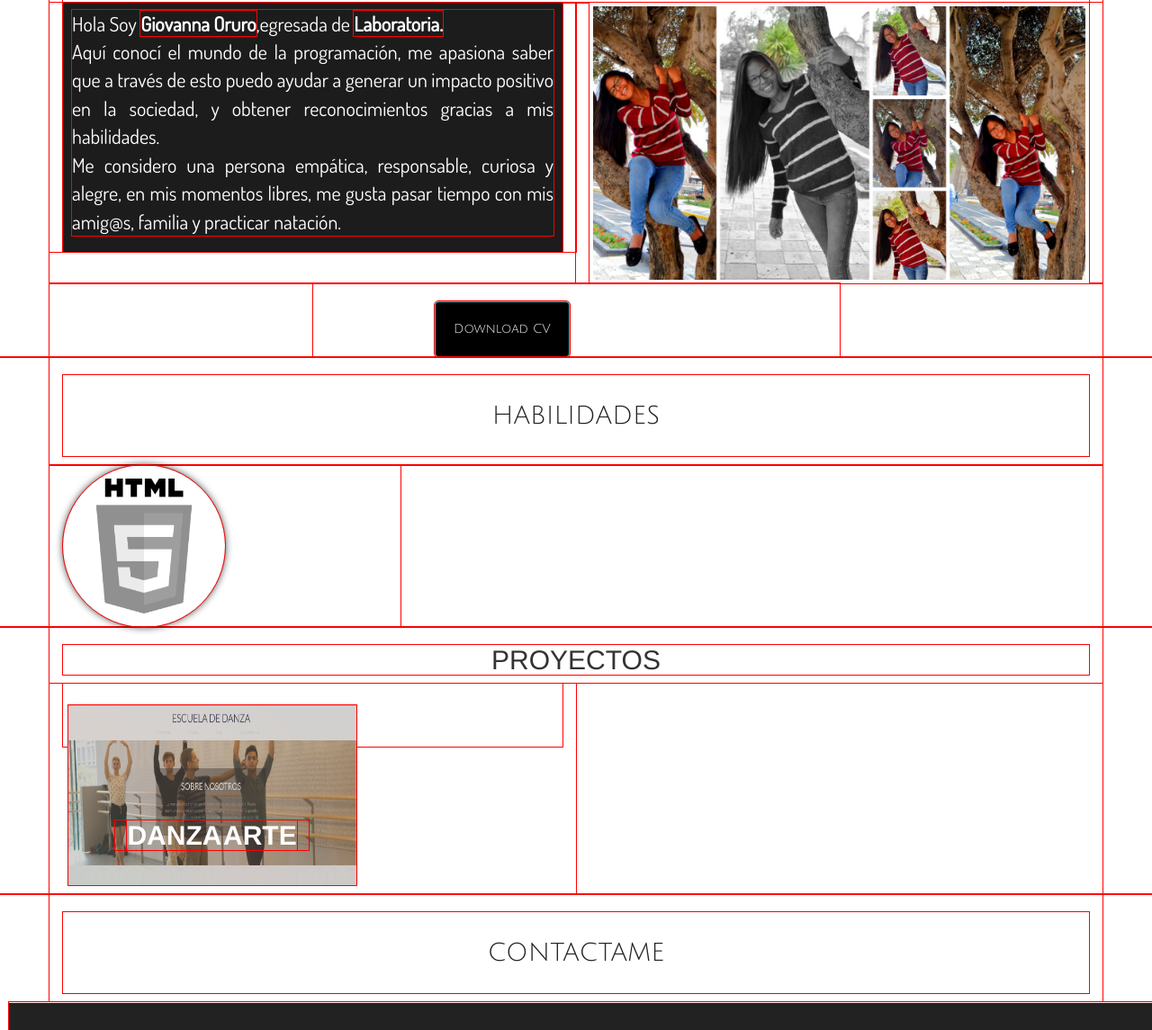
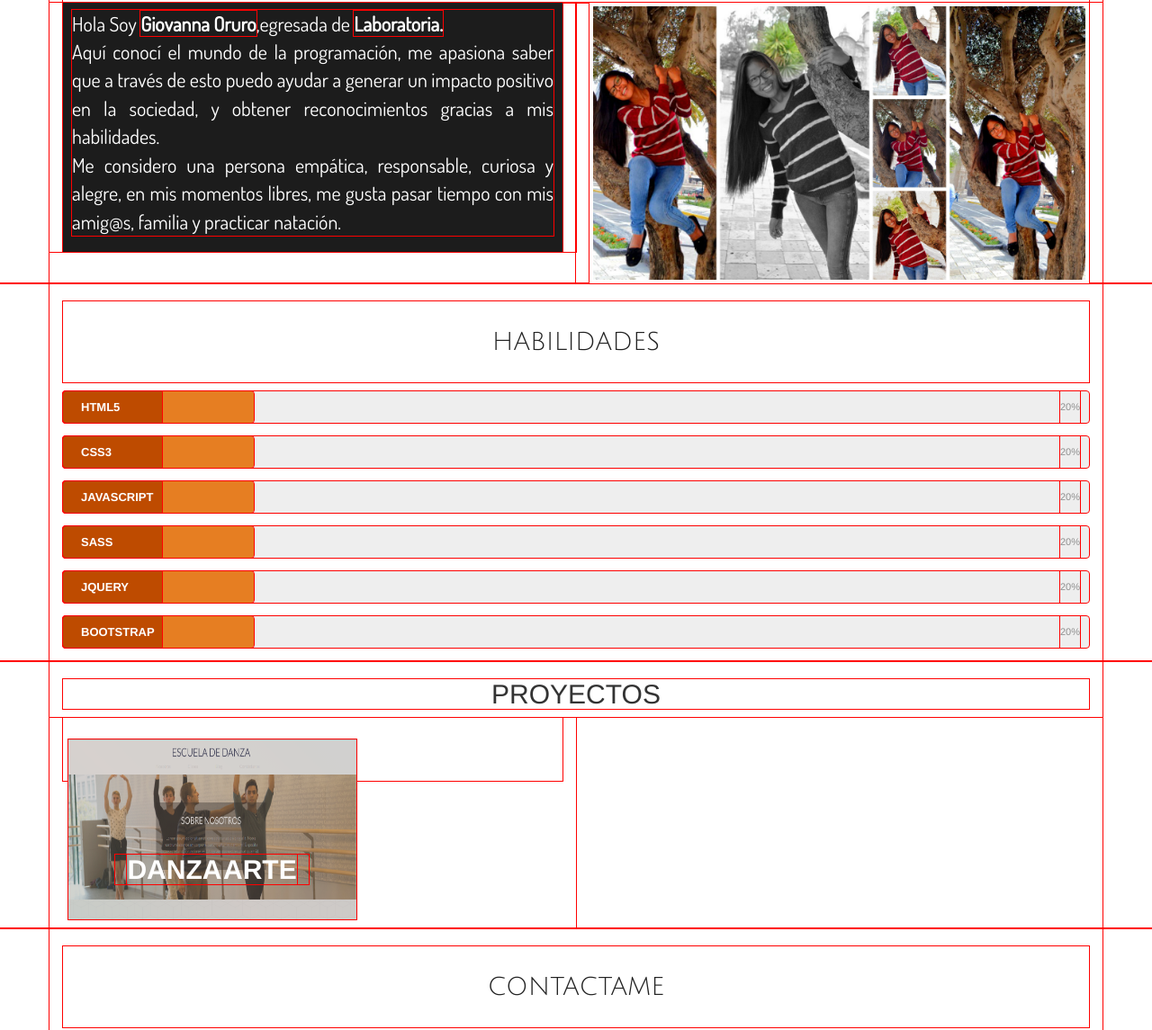
Before and after one commit to VGIO2/PORTAFOLIO_, a plain HTML site: page index.html in a window 1280 px wide. Shown: the part 837-1982 px from the top of the page at 90% size. Drawn offline with nearby package versions, Linux system fonts and the light colour scheme.

Commit message:
se agrego habilidades y nav bar

```diff
--- a/index.html
+++ b/index.html
@@ -17,7 +17,7 @@
 
 <!----------------------------------HEADER-->
 <header>
-<nav class="navbar navbar-fixed-top">
+ <nav class="navbar navbar-inverse navbar-fixed-top">
 		  <div class="container-fluid">
 			  <div class="navbar-header">
 				  <button type="button" class="navbar-toggle collapsed" data-toggle="collapse" data-target="#bs-example-navbar-collapse-1" aria-expanded="false">
@@ -26,24 +26,26 @@
 					<span class="icon-bar"></span>
 					<span class="icon-bar"></span>
 				  </button>
-				  <a class="navbar-brand" href=""><img src="imagenes/logo.png" style="width:65px" alt="" ></a>
-				  <span>Giovanna Oruro</span>
+
+				  <nav class="navbar navbar-light bg-faded">
+                     <a class="navbar-brand" href="#">
+                      <img src="imagenes/logo3.PNG" width="65" height="60" alt="">GIOVANNA ORURO</a>
+                 </nav>
 			  </div>
 		  	  <div class="collapse navbar-collapse" id="bs-example-navbar-collapse-1">
-
 			  <ul class="nav navbar-nav navbar-right">
-
-				<li id="btn-aboutMe"><a href="#">Acerca de mi</a></li>
-				<li id="btn-skills"><a href="#">Habilidades</a></li>
-				<li id="btn-portfolio"><a href="#">Proyectos</a></li>
-				<li id="btn-contact"><a href="#">Contactame</a></li>
+				<li><a href="#new">Inicio</a></li>
+				<li><a href="#about_me">Acerca de mi</a></li>
+				<li><a href="#skills">Habilidades</a></li>
+				<li><a href="#proyects">Proyectos</a></li>
+				<li><a href="#contact">Contactame</a></li>
 			  </ul>
-			  </div>
+			 </div>
 		  </div>
-</nav>
+ </nav>
 </header>
 <!----------------------------------------------------HERO-->
-<section class="section_1">
+<section id="new" class="section_1">
    <div class="hero-content">
        <h2>Giovanna Oruro</h2>
        <hr>
@@ -52,11 +54,11 @@
        </p>
    </div>
    <div class=" hero-img">
-       <img  class="pull-right img-responsive" src="imagenes/gio17.jpeg" alt="">
+       <img  class="pull-right img-responsive" src="imagenes/gio2.jpeg" alt="">
    </div>
 </section>
 <!-------------------------------------------------ACERCA DE MI -->
-<section class="section_2">
+<section id="about_me" class="section_2">
    <div class="container">
       <div class="col-xs-12">
           <h2 class="text-center">ACERCA DE MI </h2>
@@ -73,31 +75,57 @@
               <img class="img-responsive" src="imagenes/collage2.jpg"  alt="">
           </div>
        </div>
-       <div class="row">
-           <div class="col-md-6 col-md-offset-3">
-               <a href="Docs/CV-Gio.pdf" class="btn btn-info hvr-bounce-to-bottom " download="curriculum.pdf" role="button">Download CV</a>
-           </div>
-       </div>
+
    </div>
 </section>
 
 <!-------------------------------------HABILIDADES-->
-<section class="section_3">
-    <div class="container">
-        <div class="row">
-            <div class="col-md-12">
-                <h2 class="text-center">HABILIDADES</h2>
-            </div>
-        </div>
-        <div class="row">
-             <div class="col-md-4">
-                <div class="hab1 animated fadeInLeftBig "></div>
-             </div>
-        </div>
-    </div>
+<section id="skills" class="section_3">
+   <div class="container">
+       <h2 class="text-center">HABILIDADES</h2>
+
+       <div class="skillbar clearfix " data-percent="20%">
+	   <div class="skillbar-title" style="background: #d35400;"><span>HTML5</span></div>
+	   <div class="skillbar-bar" style="background: #e67e22;"></div>
+	   <div class="skill-bar-percent">20%</div>
+       </div> <!-- End Skill Bar -->
+
+       <div class="skillbar clearfix " data-percent="20%">
+	   <div class="skillbar-title" style="background: #d35400;"><span>CSS3</span></div>
+	   <div class="skillbar-bar" style="background: #e67e22;"></div>
+	   <div class="skill-bar-percent">20%</div>
+       </div> <!-- End Skill Bar -->
+
+       <div class="skillbar clearfix " data-percent="20%">
+	   <div class="skillbar-title" style="background: #d35400;"><span>JAVASCRIPT</span></div>
+	   <div class="skillbar-bar" style="background: #e67e22;"></div>
+	   <div class="skill-bar-percent">20%</div>
+       </div> <!-- End Skill Bar -->
+
+       <div class="skillbar clearfix " data-percent="20%">
+	   <div class="skillbar-title" style="background: #d35400;"><span>SASS</span></div>
+	   <div class="skillbar-bar" style="background: #e67e22;"></div>
+	   <div class="skill-bar-percent">20%</div>
+       </div> <!-- End Skill Bar -->
+
+       <div class="skillbar clearfix " data-percent="20%">
+	   <div class="skillbar-title" style="background: #d35400;"><span>JQUERY</span></div>
+	   <div class="skillbar-bar" style="background: #e67e22;"></div>
+	   <div class="skill-bar-percent">20%</div>
+       </div> <!-- End Skill Bar -->
+
+        <div class="skillbar clearfix " data-percent="20%">
+	   <div class="skillbar-title" style="background: #d35400;"><span>BOOTSTRAP</span></div>
+	   <div class="skillbar-bar" style="background: #e67e22;"></div>
+	   <div class="skill-bar-percent">20%</div>
+       </div> <!-- End Skill Bar -->
+
+   </div>
+
+
 </section>
 <!----------------------------------PROYECTOS-->
-<section class="section_4" >
+<section id="proyects" class="section_4" >
 		<div class="container">
 			<h2 class="text-center">PROYECTOS</h2>
 			<div class="row">
@@ -118,7 +146,7 @@
 
 </section>
 <!----------------------------------CONTACTAME-->
-<section class="section_5">
+<section id="contact" class="section_5">
    <div class="container">
       <h2 class="text-center" >CONTACTAME</h2>
       <hr class="linea_oscura pull-left">
@@ -127,6 +155,11 @@
               <h5>SDKAJFAJK</h5>
           </div>
           <div class="col-md-8"><img class="img-responsive pull-right" src="imagenes/gio18.jpg" alt=""></div>
+          <div class="row">
+           <div class="col-md-6 col-md-offset-3">
+               <a href="Docs/CV-Gio.pdf" class="btn btn-info hvr-bounce-to-bottom " download="curriculum.pdf" role="button">Download CV</a>
+           </div>
+          </div>
        </div>
    </div>
 </section>
--- a/js/main.js
+++ b/js/main.js
@@ -1,20 +1,7 @@
-/*function progress(){
-    var prg = document.getElementById('progress');
-    var percent = document.getElementById('percentCount');
-    var counter = 5;
-    var progress = 25;
-    var id = setInterval(frame, 50);
-
-    function frame(){
-        if (progress == 500 & counter == 100){
-            clearInterval(id);
-        }else{
-            progress += 5;
-            counter += 1;
-            prg.style.width = progress +'px';
-            percent.innerHTML = counter +'%';
-        }
-    }
-
-}
-progress();*/
+jQuery(document).ready(function(){
+	jQuery('.skillbar').each(function(){
+		jQuery(this).find('.skillbar-bar').animate({
+			width:jQuery(this).attr('data-percent')
+		},6000);
+	});
+});
--- a/sass/main.scss
+++ b/sass/main.scss
@@ -2,10 +2,12 @@
 @import 'partials/personal.scss';
 
 *{outline: solid red 1px};
+
 body{
     margin: 0;
 
 }
+
 @mixin titulos{
     font-family: $letra_titulos;
     font-size: 28px;
@@ -21,22 +23,17 @@ body{
     color: #fff;
     padding: 8px 10px 8px 10px;
 }
-/*---------------------------------------------------HEADER*/
-header{
-
-}
+/*-----------------------------HEADER*/
 .navbar{
     margin: 0;
-    background-color: white;
+    background-color: black;
 
     .navbar-toggle{
-        margin-right: 15px;
-        margin-top: 25px;
+        padding: 0;
+        margin: 0;
     }
     .navbar-brand{
         background-color:$color_header;
-        padding-bottom: 10px;
-        padding-top: 10px;
         margin-top: 20px;
     }
     span{
@@ -95,34 +92,90 @@ header{
         @include letra_contenido;
 
     }
-    .btn{
-        font-family: $letra_titulos;
-        padding: 20px;
-        margin-top: 20px;
-        margin-left: 120px;
 
-        &.btn-info{
-            background-color: black;
-       }
-    }
 }
 
 
 /*-----------------HABILIDADES*/
+
 .section_3{
     h2{
         @include titulos;
     }
-    .hab1{
-        width: 180px;
-        height: 180px;
-        border-radius: 100%;
-        box-shadow: 0 0 8px rgba(0, 0, 0, .8);
-        background: url(../imagenes/html.png) no-repeat;
-        background-position: center center;
-        background-size: 150px;
 
-    }
+}
+
+.skillbar {
+	position:relative;
+	display:block;
+	margin-bottom:15px;
+	width:100%;
+	background:#eee;
+	height:35px;
+	border-radius:3px;
+	-moz-border-radius:3px;
+	-webkit-border-radius:3px;
+	-webkit-transition:0.4s linear;
+	-moz-transition:0.4s linear;
+	-ms-transition:0.4s linear;
+	-o-transition:0.4s linear;
+	transition:0.4s linear;
+	-webkit-transition-property:width, background-color;
+	-moz-transition-property:width, background-color;
+	-ms-transition-property:width, background-color;
+	-o-transition-property:width, background-color;
+	transition-property:width, background-color;
+}
+
+.skillbar-title {
+	position:absolute;
+	top:0;
+	left:0;
+width:110px;
+	font-weight:bold;
+	font-size:13px;
+	color:#ffffff;
+	background:#6adcfa;
+	-webkit-border-top-left-radius:3px;
+	-webkit-border-bottom-left-radius:4px;
+	-moz-border-radius-topleft:3px;
+	-moz-border-radius-bottomleft:3px;
+	border-top-left-radius:3px;
+	border-bottom-left-radius:3px;
+}
+
+.skillbar-title span {
+	display:block;
+	background:rgba(0, 0, 0, 0.1);
+	padding:0 20px;
+	height:35px;
+	line-height:35px;
+	-webkit-border-top-left-radius:3px;
+	-webkit-border-bottom-left-radius:3px;
+	-moz-border-radius-topleft:3px;
+	-moz-border-radius-bottomleft:3px;
+	border-top-left-radius:3px;
+	border-bottom-left-radius:3px;
+}
+
+.skillbar-bar {
+	height:35px;
+	width:0px;
+	background:#6adcfa;
+	border-radius:3px;
+	-moz-border-radius:3px;
+	-webkit-border-radius:3px;
+}
+
+.skill-bar-percent {
+	position:absolute;
+	right:10px;
+	top:0;
+	font-size:11px;
+	height:35px;
+	line-height:35px;
+	color:#ffffff;
+	color:rgba(0, 0, 0, 0.4);
 }
 /*-----------------PROYECTOS*/
 
@@ -149,6 +202,16 @@ header{
     img{
         margin: 20px 20px;
     }
+    .btn{
+        font-family: $letra_titulos;
+        padding: 20px;
+        margin-top: 20px;
+        margin-left: 120px;
+
+        &.btn-info{
+            background-color: black;
+       }
+    }
 }
 /*-----------------FOOTER*/
 footer{
```
Also changed, not shown: imagenes/foto.gif (deleted), imagenes/gio1.jpg (deleted), imagenes/gio2.jpeg (added), imagenes/gio6.jpeg (deleted), imagenes/gio_1.jpg (deleted), imagenes/gio_c.jpeg (deleted), imagenes/logo1.PNG (added), imagenes/logo2.PNG (added), imagenes/logo3.PNG (added), sass/main.css, 1 other file.
